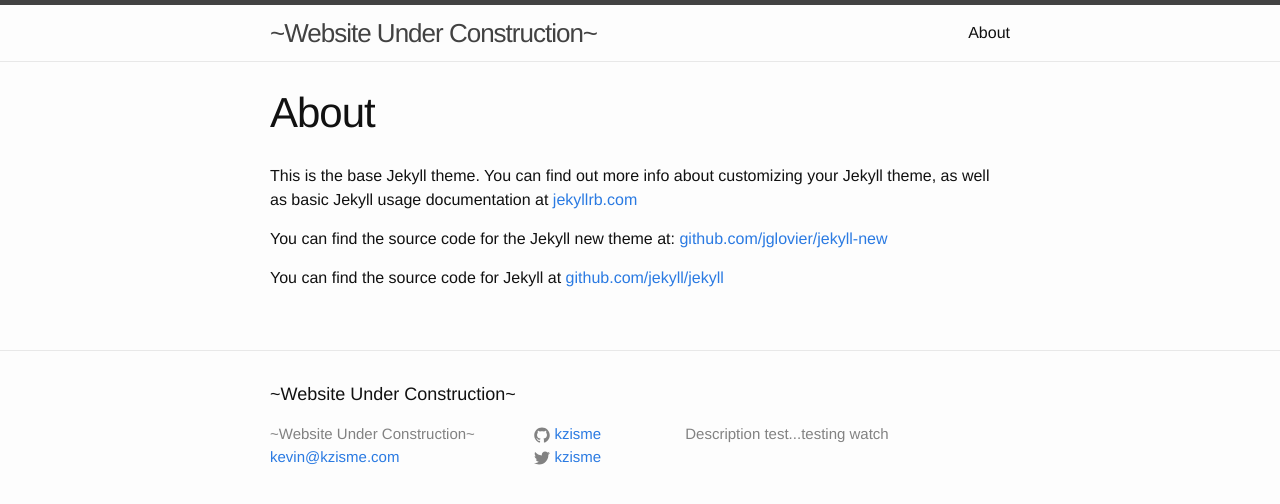
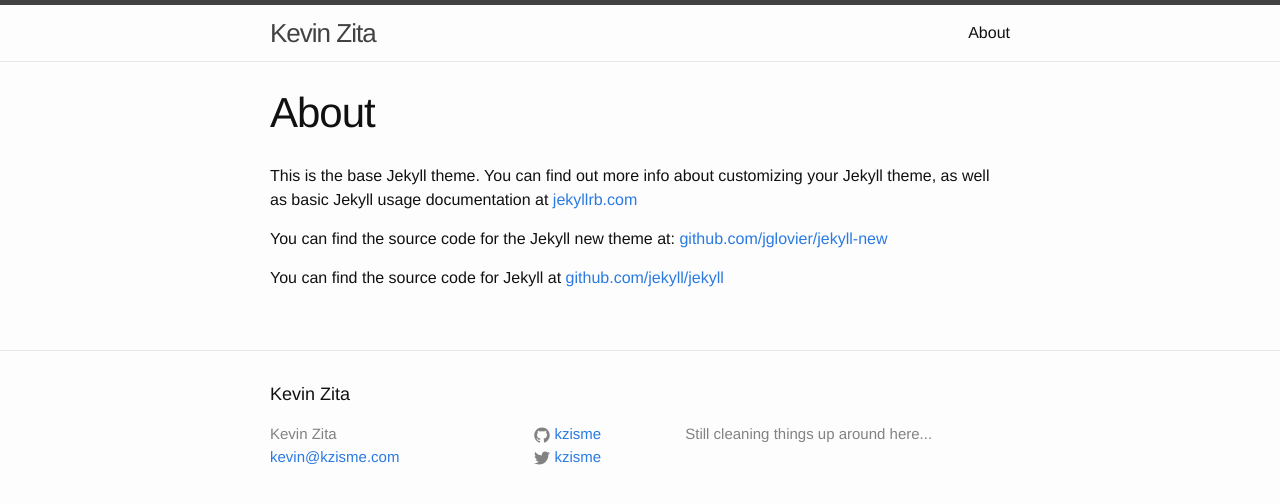
Before and after one commit to kzisme/site, a Jekyll site: the page built from about.md, in a window 1280 px wide. Shown: the top 504 px of the page. Built offline with Jekyll 4.4.1, drawn with Linux system fonts in a browser that asks for light colours.

Commit message:
Removed some placeholder information

```diff
--- a/_config.yml
+++ b/_config.yml
@@ -1,8 +1,8 @@
 # Site settings
-title: ~Website Under Construction~
+title: Kevin Zita
 email: kevin@kzisme.com
 description: > # this means to ignore newlines until "baseurl:"
-  Description test...testing watch
+  Still cleaning things up around here...
 baseurl: "" # the subpath of your site, e.g. /blog/
 url: "http://yourdomain.com" # the base hostname & protocol for your site
 twitter_username: kzisme
```
